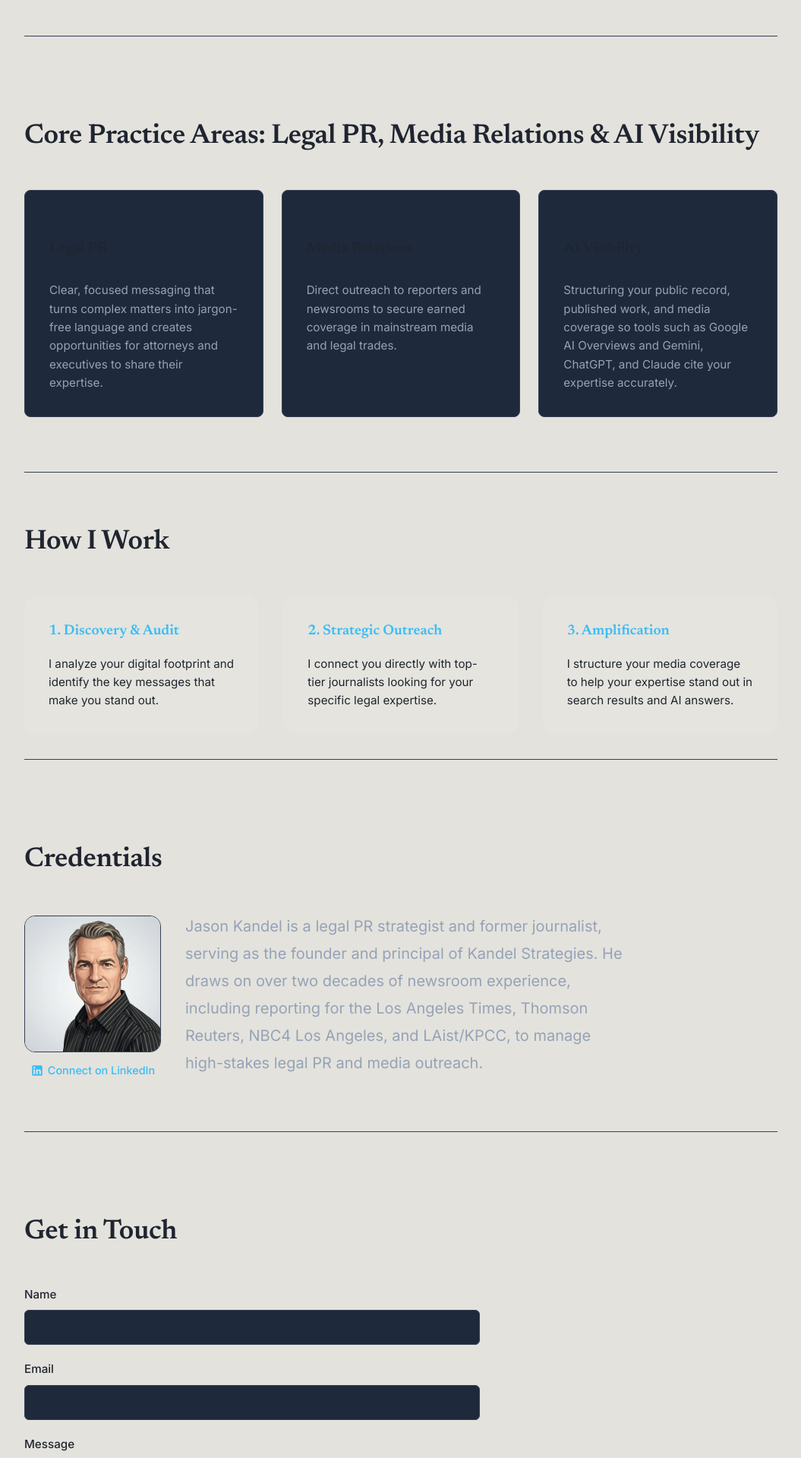
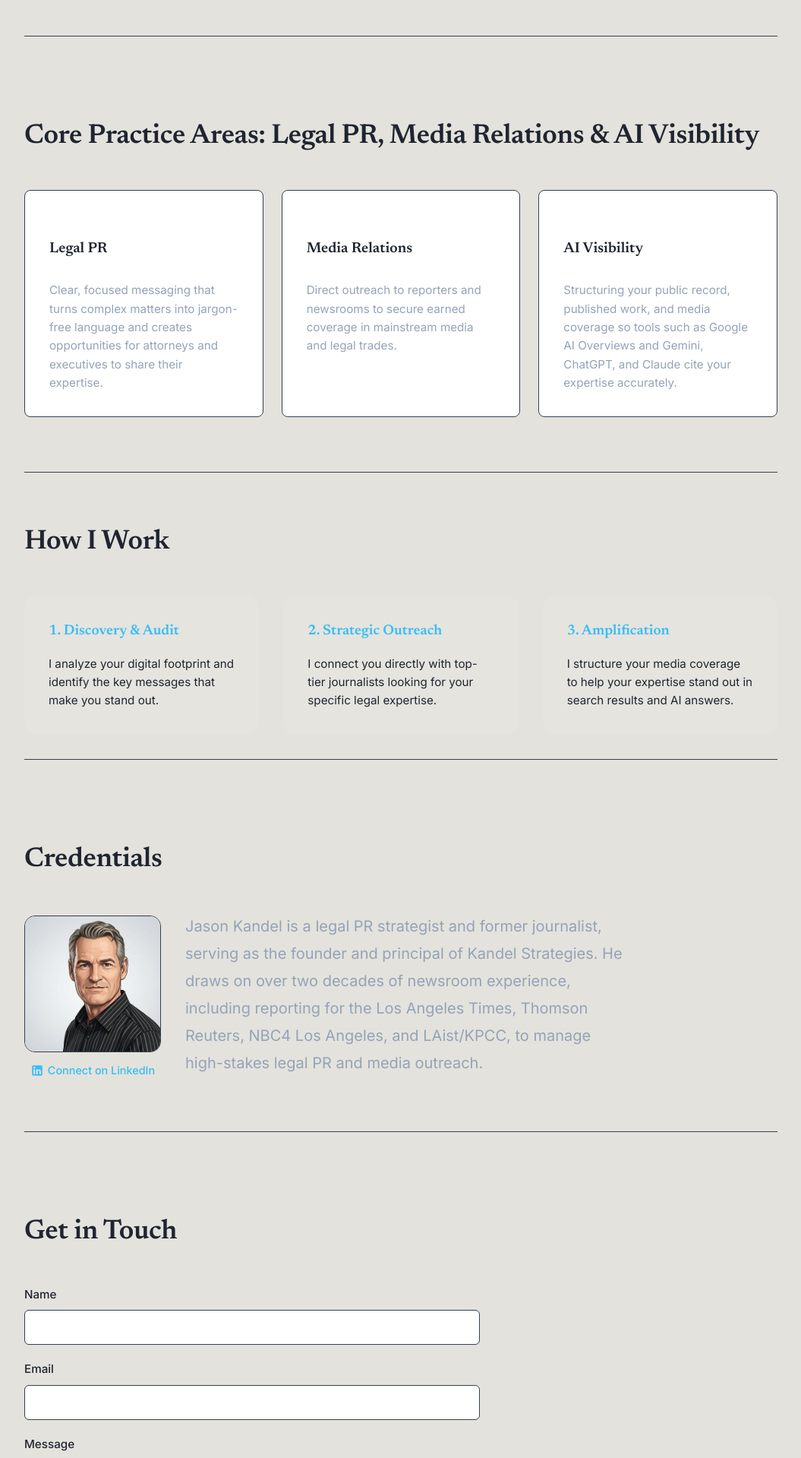
Before and after one commit to jkandel/kandel-website, a Jekyll site: the page built from index.html, in a window 1280 px wide. Shown: the part 1189-3108 px from the top of the page at 76% size, without its empty margins (112-1167 px from the left). Built offline with Jekyll 4.4.1, drawn with Linux system fonts in a browser that asks for light colours.

Commit message:
Changed card color background to white

```diff
--- a/_includes/head.html
+++ b/_includes/head.html
@@ -34,7 +34,7 @@
 <style>
   :root {
     --bg: #E4E2DC;
-    --card-bg: #1E293B;
+    --card-bg: #FFFFFF;
     --border: #334155;
     --text-main: #1F2530;
     --text-muted: #94A3B8;
```
